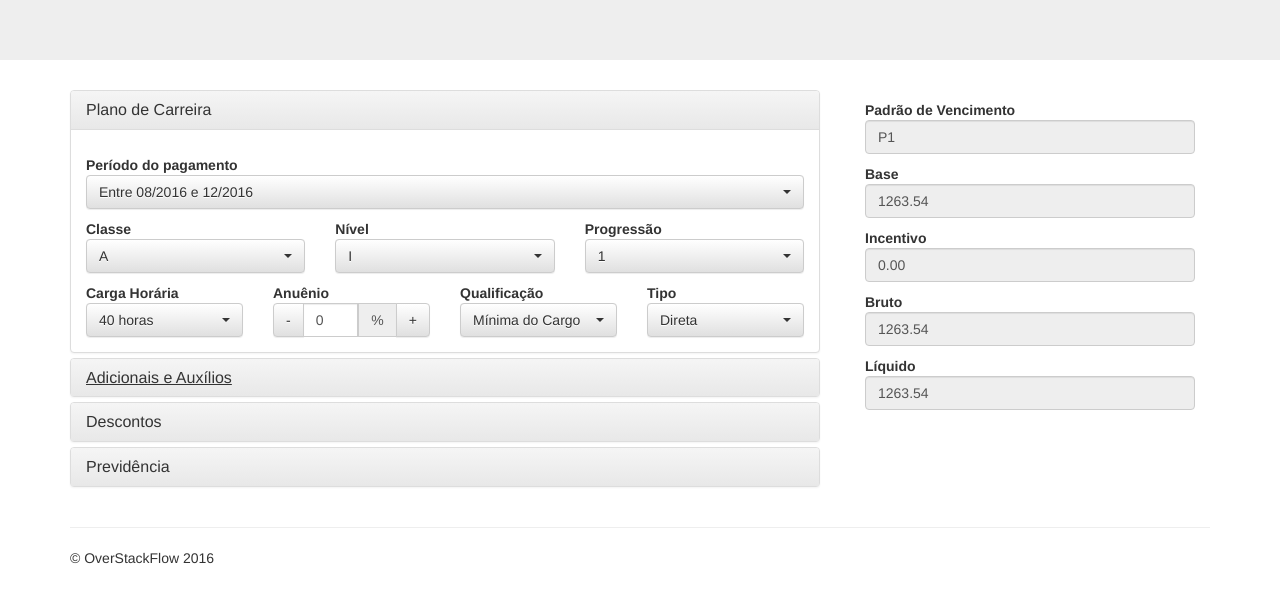
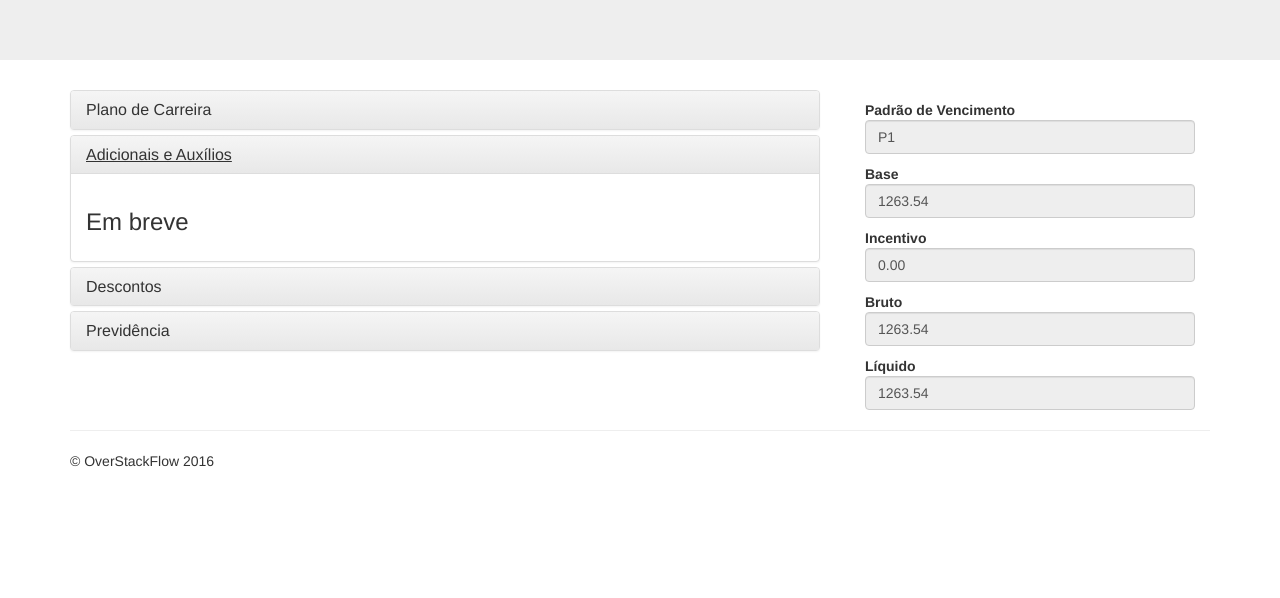
Before and after one commit to vndmtrx/simulador-pcctae, a plain HTML site: page index.html in a window 1280 px wide. Both pictures are taken after a click on the button "Adicionais e Auxílios". Shown: the part 260-858 px from the top of the page. After the commit the page ends 800 px from the top, so only its background shows below. Drawn offline with nearby package versions, Linux system fonts and the light colour scheme.

Commit message:
Fix (again) bootstrap accordion.

```diff
--- a/index.html
+++ b/index.html
@@ -213,7 +213,7 @@
 									</a>
 								</h4>
 							</div>
-							<div id="collapseThree" class="panel-collapse collapse" role="tabpanel" aria-labelledby="headingThree">
+							<div id="collapseTwo" class="panel-collapse collapse" role="tabpanel" aria-labelledby="headingTwo">
 								<div class="panel-body">
 									<div class="row">
 										<div class="col-xs-12">
```
